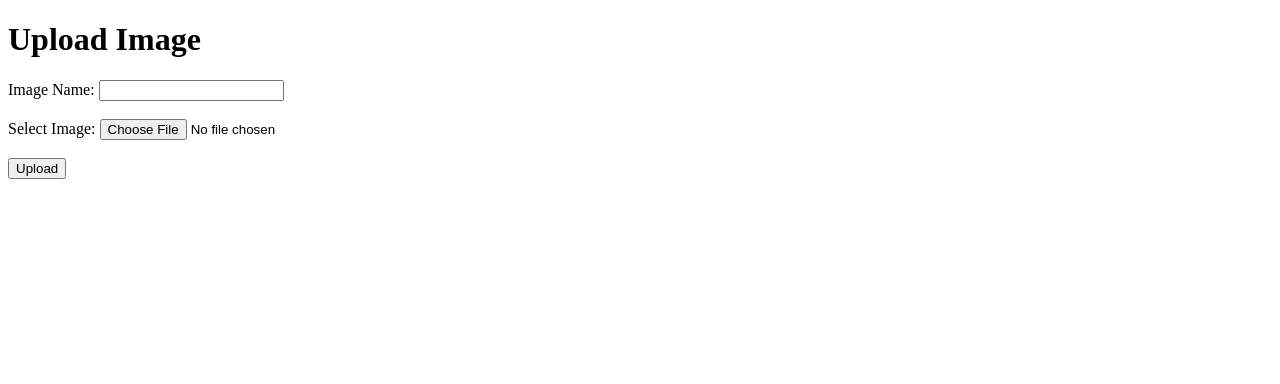
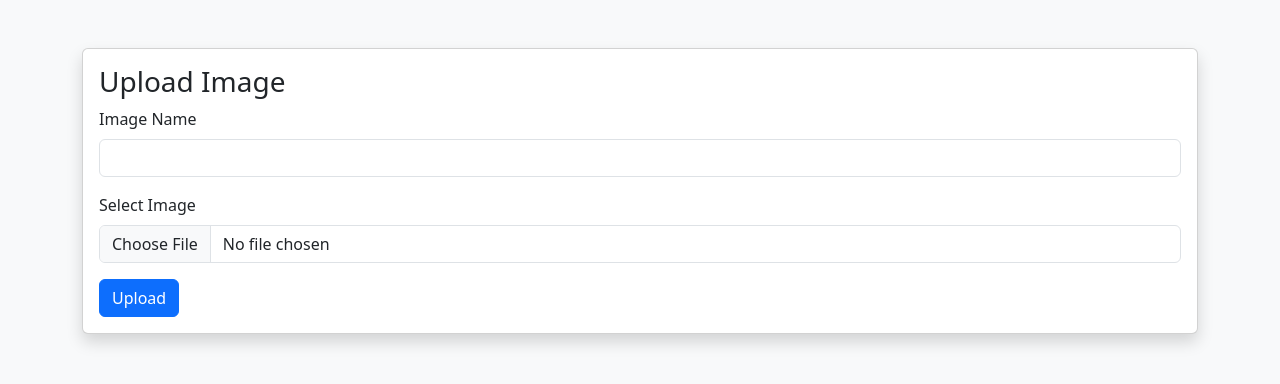
Before and after one commit to mnokka/FileUploadServiceWithRedis, a Flask app: page / in a window 1280 px wide. Shown: the top 384 px of the page. Run offline with Flask 3, Linux system fonts and the light colour scheme; some libraries are stand-ins or nearby versions.

Commit message:
Bootstrap UI for upload. Preview image

```diff
--- a/templates/upload_form.html
+++ b/templates/upload_form.html
@@ -1,20 +1,44 @@
 <!DOCTYPE html>
 <html lang="en">
 <head>
-    <meta charset="UTF-8">
-    <meta name="viewport" content="width=device-width, initial-scale=1.0">
-    <title>Upload Image</title>
+  <meta charset="UTF-8">
+  <meta name="viewport" content="width=device-width, initial-scale=1">
+  <title>Upload Image</title>
+  <link href="https://cdn.jsdelivr.net/npm/bootstrap@5.3.0/dist/css/bootstrap.min.css" rel="stylesheet">
 </head>
-<body>
-    <h1>Upload Image</h1>
-    <form action="/upload" method="post" enctype="multipart/form-data">
-        <label for="name">Image Name:</label>
-        <input type="text" id="name" name="name" required><br><br>
+<body class="bg-light">
+  <div class="container mt-5">
+    <div class="card shadow">
+      <div class="card-body">
+        <h3 class="card-title">Upload Image</h3>
+        <form action="/upload" method="post" enctype="multipart/form-data">
+          <div class="mb-3">
+            <label for="name" class="form-label">Image Name</label>
+            <input type="text" class="form-control" id="name" name="name" required>
+          </div>
+          <div class="mb-3">
+            <label for="file" class="form-label">Select Image</label>
+            <input class="form-control" type="file" id="file" name="file" accept="image/*" onchange="previewImage(event)" required>
+          </div>
+          <div class="mb-3">
+            <img id="preview" src="#" alt="Preview will appear here" class="img-fluid rounded border" style="display: none; max-height: 300px;">
+          </div>
+          <button type="submit" class="btn btn-primary">Upload</button>
+        </form>
+      </div>
+    </div>
+  </div>
 
-        <label for="file">Select Image:</label>
-        <input type="file" id="file" name="file" accept="image/*" required><br><br>
-
-        <input type="submit" value="Upload">
-    </form>
+  <script>
+    function previewImage(event) {
+      const file = event.target.files[0];
+      const preview = document.getElementById('preview');
+      if (file) {
+        preview.src = URL.createObjectURL(file);
+        preview.style.display = 'block';
+        preview.onload = () => URL.revokeObjectURL(preview.src); // vapauta muisti
+      }
+    }
+  </script>
 </body>
 </html>
```
